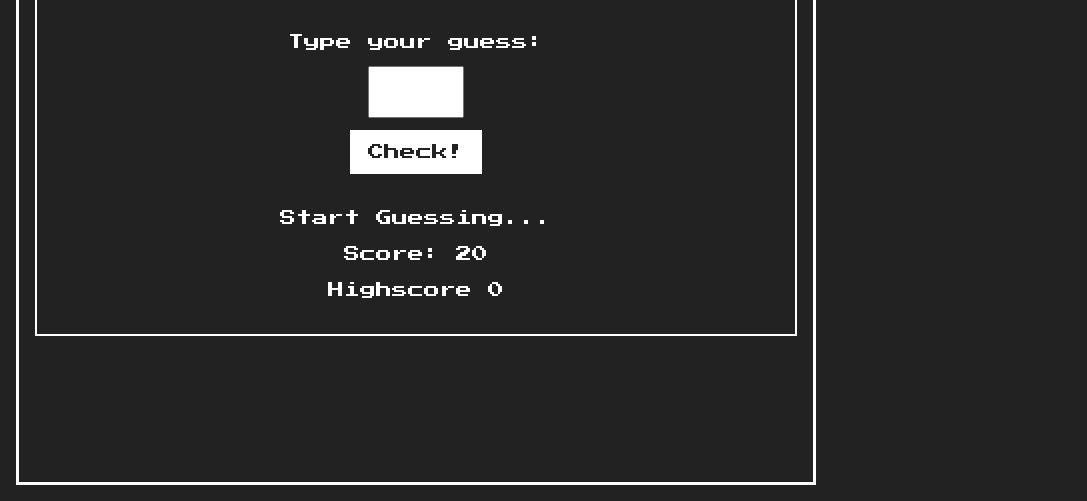
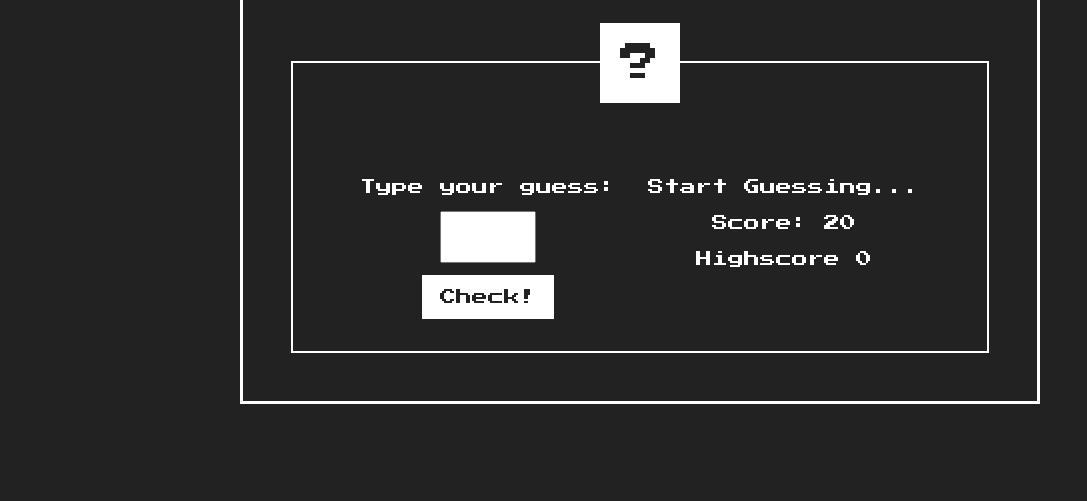
Before and after one commit to bramizdev/pp-guess-the-number, a plain HTML site: page index.html in a window 1280 px wide. Shown: the part 299-800 px from the top of the page, without its empty margins (0-1087 px from the left). Drawn offline with Linux system fonts and the light colour scheme.

Commit message:
🖥️ Finish desktop view

```diff
--- a/style/style.css
+++ b/style/style.css
@@ -83,9 +83,16 @@ input[type='reset'] {
 
 /* ----- Utilities ----- */
 .wrapper {
+  width: 100%;
   max-width: 50rem;
   border: 3px solid var(--clr-font);
   padding: 1rem;
+}
+
+@media (min-width: 48rem) {
+  .wrapper {
+    padding: 3rem;
+  }
 }
 
 .btn {
@@ -109,6 +116,12 @@ body {
   font-family: var(--ff-base);
   padding: 1rem;
   display: grid;
+}
+
+@media (min-width: 48rem) {
+  body {
+    place-items: center;
+  }
 }
 
 .visually-hidden:not(:focus):not(:active) {
@@ -163,6 +176,14 @@ body {
   gap: 2rem;
 }
 
+@media (min-width: 48rem) {
+  .game__container {
+    flex-direction: row;
+    justify-content: center;
+    padding: 2rem;
+  }
+}
+
 .game__form {
   display: flex;
   flex-direction: column;
```
